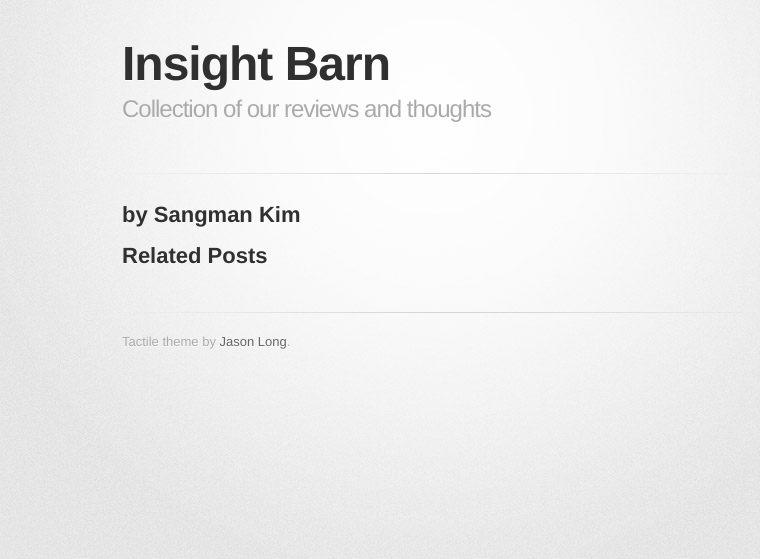
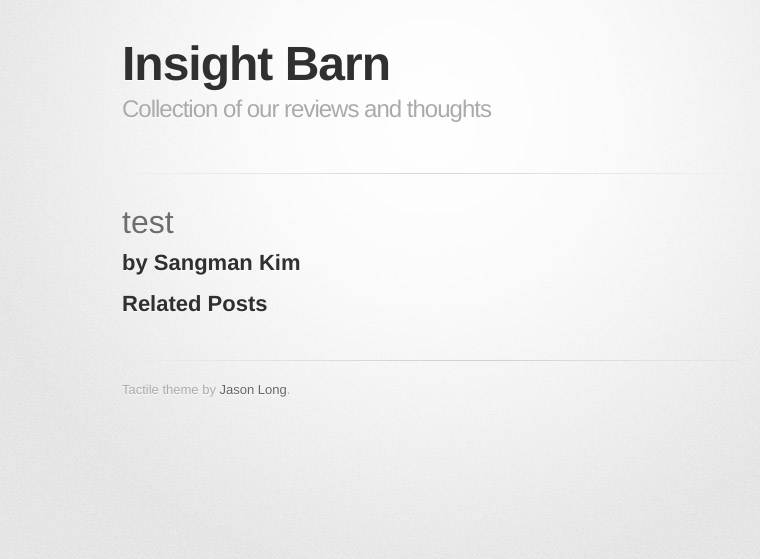
Before and after one commit to insightbarn/insightbarn.github.com, a Jekyll site: the page built from _posts/2012-09-15-test.md, in a window 1280 px wide. Shown: the top 559 px of the page, without its empty margins (208-968 px from the left). Built offline with Jekyll 4.4.1, drawn with Linux system fonts in a browser that asks for light colours; some web fonts are replaced.

Commit message:
variable post to page

```diff
--- a/_layouts/post.html
+++ b/_layouts/post.html
@@ -3,7 +3,7 @@ layout: main
 ---
 <div id="post">
 {% assign author = site.authors[page.author] %}
-<h1> {{ post.title }} </h1>
+<h1> {{ page.title }} </h1>
 <h2> by {{ author.display_name }}
 {{ content }}
 </div>
```
